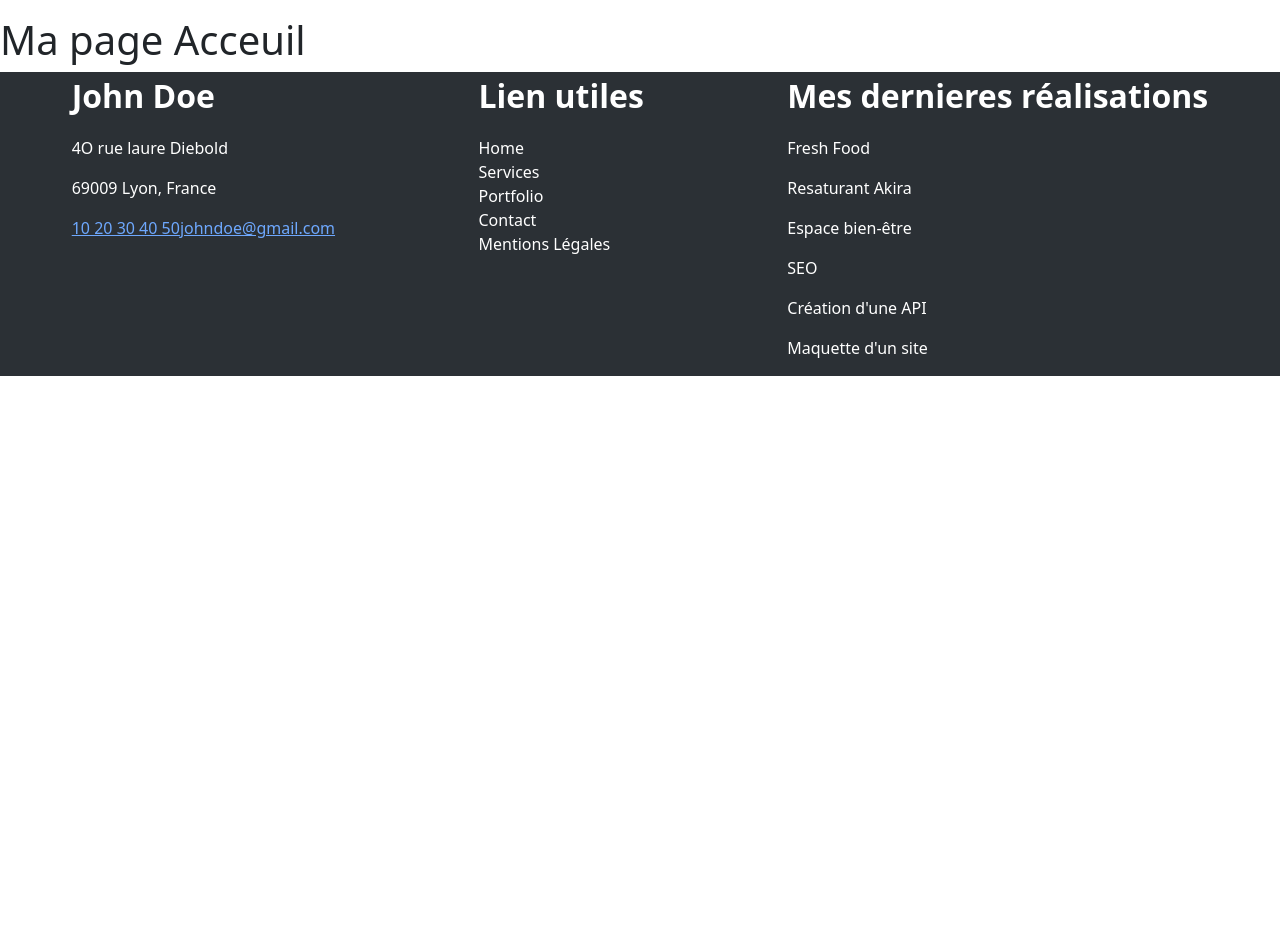
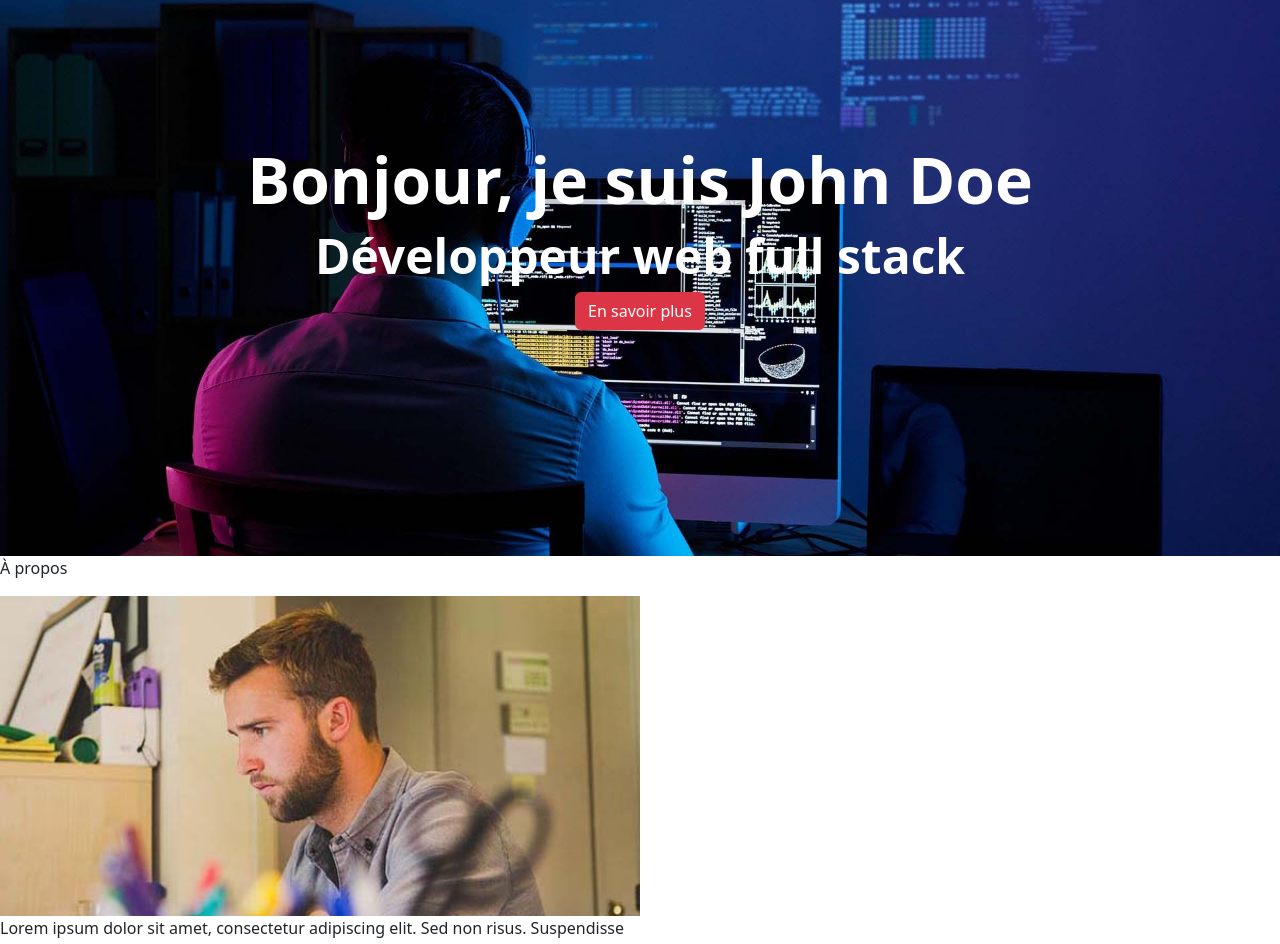
Before and after one commit to DigiDias/monportfolio, a React (Create React App) app: page / in a window 1280 px wide. Shown: the part 84-1028 px from the top of the page. Before the commit the page ends 800 px from the top, so only its background shows below. Built offline with nearby package versions, Linux system fonts and the light colour scheme.

Commit message:
mise en place de la homepage

```diff
--- a/src/Pages/Home.jsx
+++ b/src/Pages/Home.jsx
@@ -1,14 +1,24 @@
 import React from "react";
+import "../App.css"
 import "bootstrap/dist/css/bootstrap.min.css";
 
-const Contact = () => {
+const Home = () => {
     return (
-        <main style={{ paddingTop: "100px" }}>
-        <div>
-            <h1>Ma page Acceuil</h1>
-        </div>
-        </main>
+        <main>
+        <div className="home">
+        <h1 className="home-title-h1">Bonjour, je suis John Doe</h1>
+        <h2 className="home-title-h2">Développeur web full stack</h2>
+        <button type="button" className="btn btn-danger">En savoir plus</button>
+      </div>
+      <section className="about">
+    <p>À propos</p>
+    <img src="/img/john-doe-about.jpg" alt="Image de présentation" className="about-img"/>
+    <p>Lorem ipsum dolor sit amet, consectetur adipiscing elit. Sed non risus. Suspendisse lectus tortor, dignissim sit amet, adipiscing nec, ultricies sed, dolor. Cras elementum ultrices diam. Maecenas ligula massa, varius a, semper congue, euismod non, mi. Proin porttitor, orci nec nonummy molestie, enim est eleifend mi, non fermentum diam nisl sit amet erat. Duis semper. Duis arcu massa, scelerisque vitae, consequat in, pretium a,</p>
+
+</section>
+
+      </main>
     );
 }
 
-export default Contact;
+export default Home;
```
